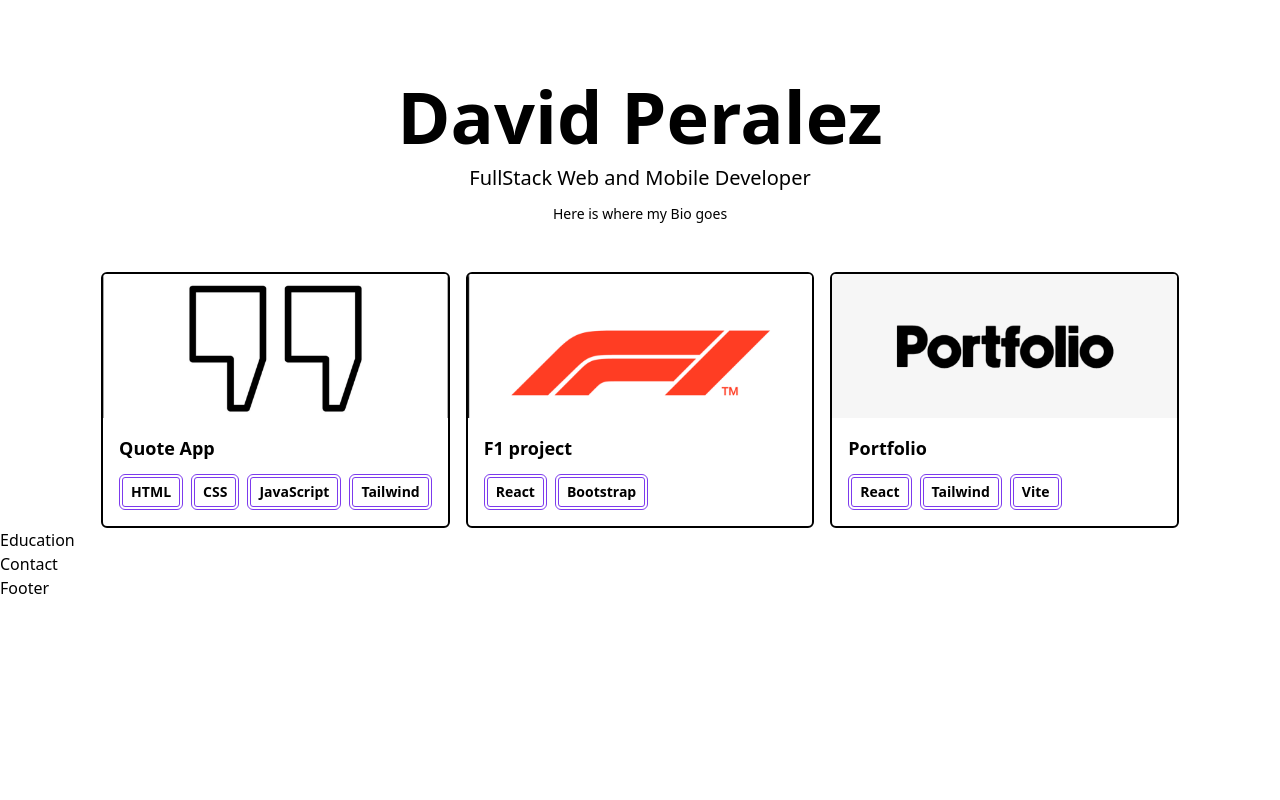
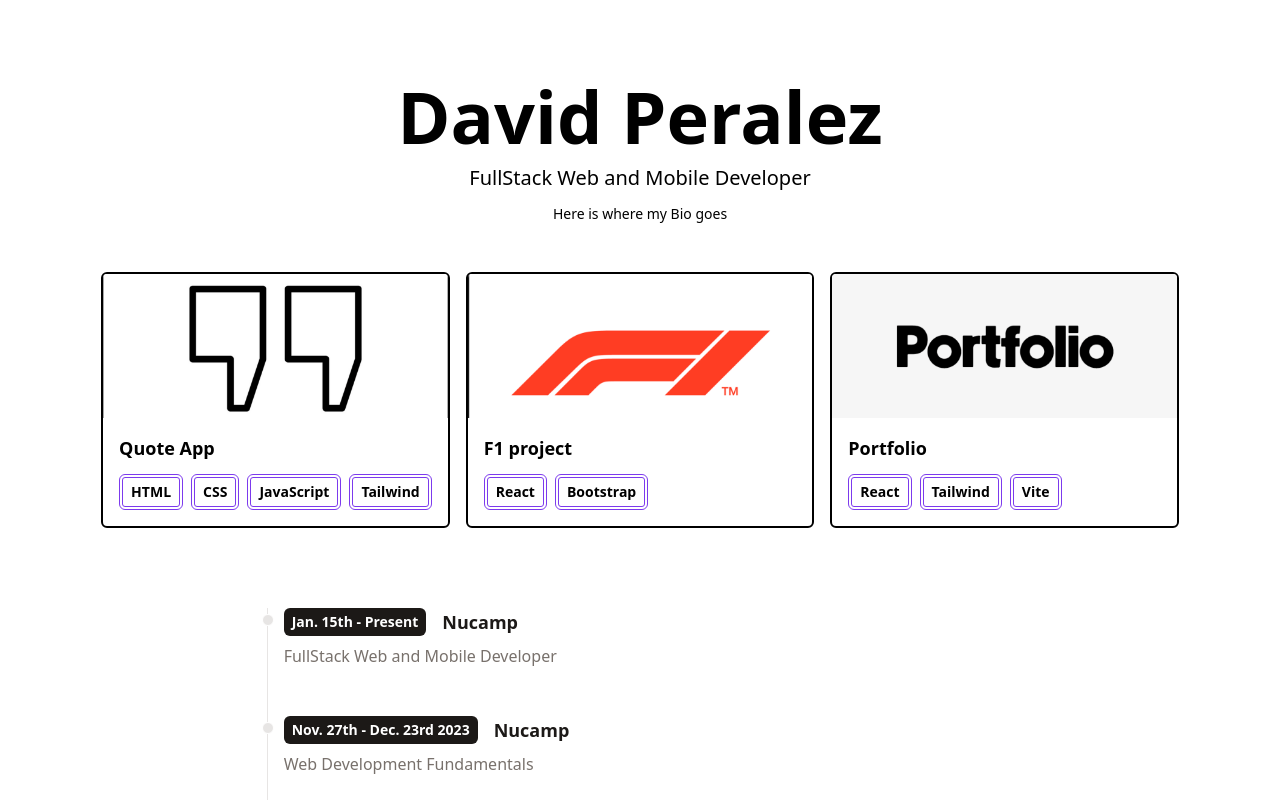
Before and after one commit to DPeralez1/portfolio, a React (Vite) app: page / in a window 1280 px wide. Shown: the top 800 px of the page. Built offline with nearby package versions, Linux system fonts and the light colour scheme.

Commit message:
created education section and added information.

```diff
--- a/data/education.js
+++ b/data/education.js
@@ -1,8 +1,13 @@
 export default [
   {
-    year: "Present",
+    year: "Jan. 15th - Present",
     name: "Nucamp",
     degree: "FullStack Web and Mobile Developer",
+  },
+  {
+    year: "Nov. 27th - Dec. 23rd 2023",
+    name: "Nucamp",
+    degree: "Web Development Fundamentals",
   },
   {
     year: "2014-2016",
--- a/src/components/Education.jsx
+++ b/src/components/Education.jsx
@@ -1,5 +1,19 @@
 import React from "react";
+import EducationItem from "./EducationItem";
+import education from "../../data/education";
 
 export default function Education() {
-  return <div>Education</div>;
+  return (
+    <div className="flex flex-col md:flex-row justify-center my-20">
+      <div className="w-full md:w-7/12">
+        {education.map((item) => (
+          <EducationItem
+            year={item.year}
+            name={item.name}
+            degree={item.degree}
+          />
+        ))}
+      </div>
+    </div>
+  );
 }
--- a/src/components/EducationItem.jsx
+++ b/src/components/EducationItem.jsx
@@ -1,5 +1,21 @@
 import React from "react";
 
 export default function EducationItem({ year, name, degree }) {
-  return <div>EducationItem</div>;
+  return (
+    <ol className="flex flex-col md:flex-row relative border-l border-stone-200">
+      <li className="mb-10 ml-4">
+        <div className="absolute w-3 h-3 bg-stone-200 rounded-full mt-1.5 -left-1.5 border border-white" />
+        <p className="flex flex-wrap gap-4 flex-row items-center justify-start text-xs md:text-sm">
+          <span className="inline-block px-2 py-1 font-semibold text-white bg-stone-900 rounded-md">
+            {year}
+          </span>
+          <h3 className="text-lg font-semibold text-stone-900">{name}</h3>
+          {/* <div className="my-l text-sm font-normal leading-none text-stone-400">
+            {degree}
+          </div> */}
+        </p>
+        <p className="my-2 text-base font-normal text-stone-500">{degree}</p>
+      </li>
+    </ol>
+  );
 }
```
